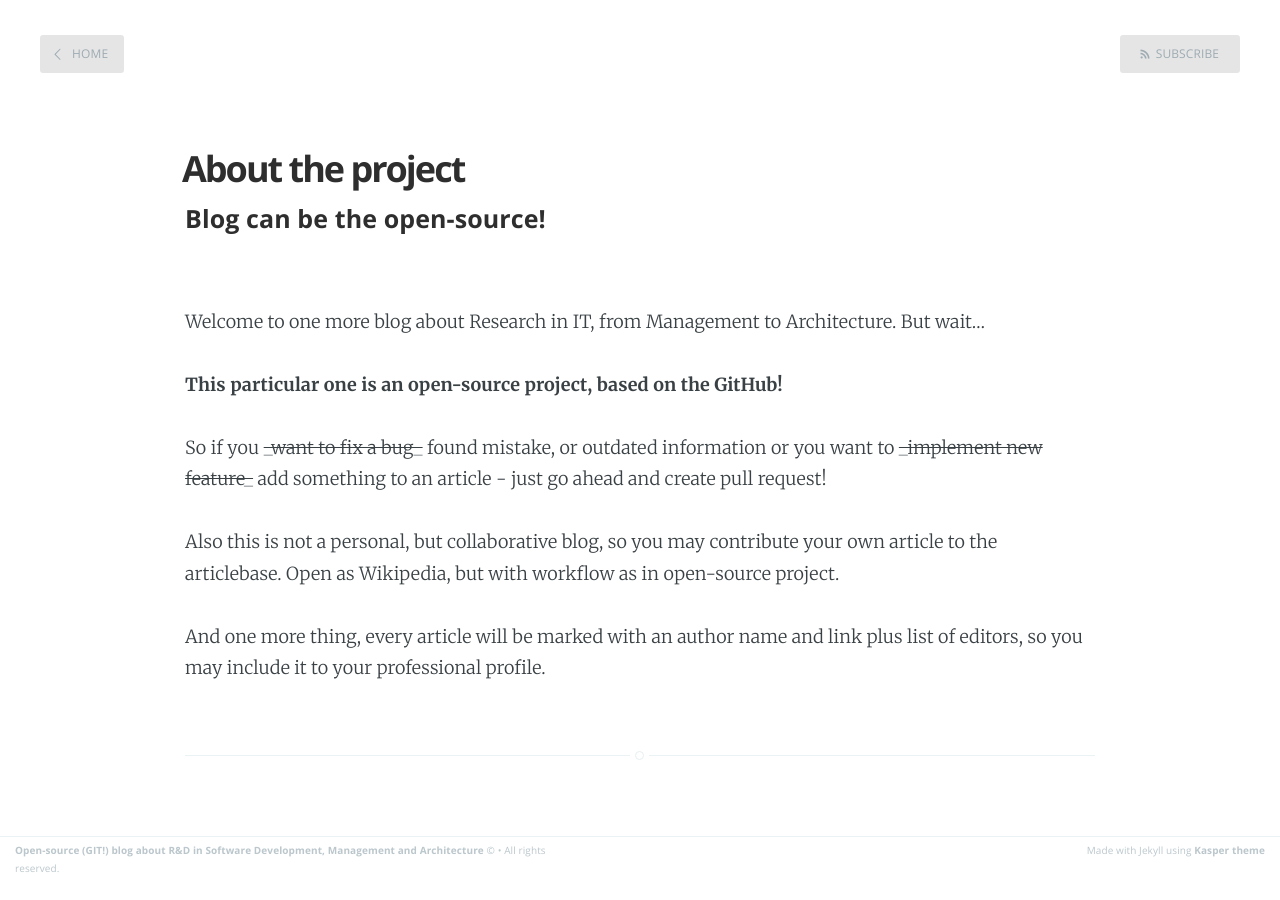
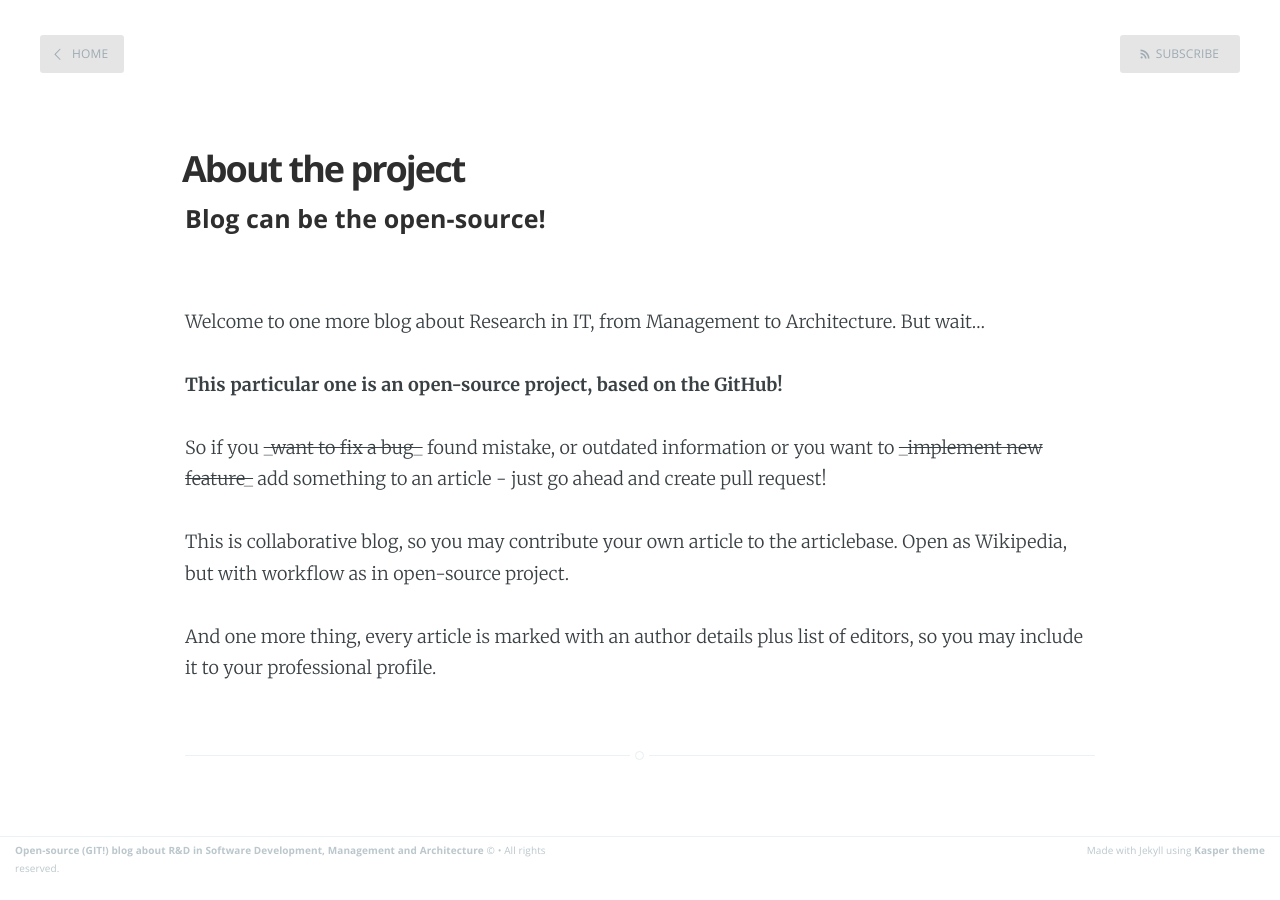
Before and after one commit to rndblog/rndblog.github.io, a Jekyll site: the page built from about.md, in a window 1280 px wide. Built offline with Jekyll 4.4.1, drawn with Linux system fonts in a browser that asks for light colours; Markdown is read by kramdown in place of the engine named in the settings.

Commit message:
Initial setup

```diff
--- a/about.md
+++ b/about.md
@@ -13,6 +13,6 @@
 
 So if you <S>_want to fix a bug_</S> found mistake, or outdated information or you want to <S>_implement new feature_</S> add something to an article - just go ahead and create pull request!
 
-Also this is not a personal, but collaborative blog, so you may contribute your own article to the articlebase. Open as Wikipedia, but with workflow as in open-source project.
+This is collaborative blog, so you may contribute your own article to the articlebase. Open as Wikipedia, but with workflow as in open-source project.
 
-And one more thing, every article will be marked with an author name and link plus list of editors, so you may include it to your professional profile.
+And one more thing, every article is marked with an author details plus list of editors, so you may include it to your professional profile.
```
